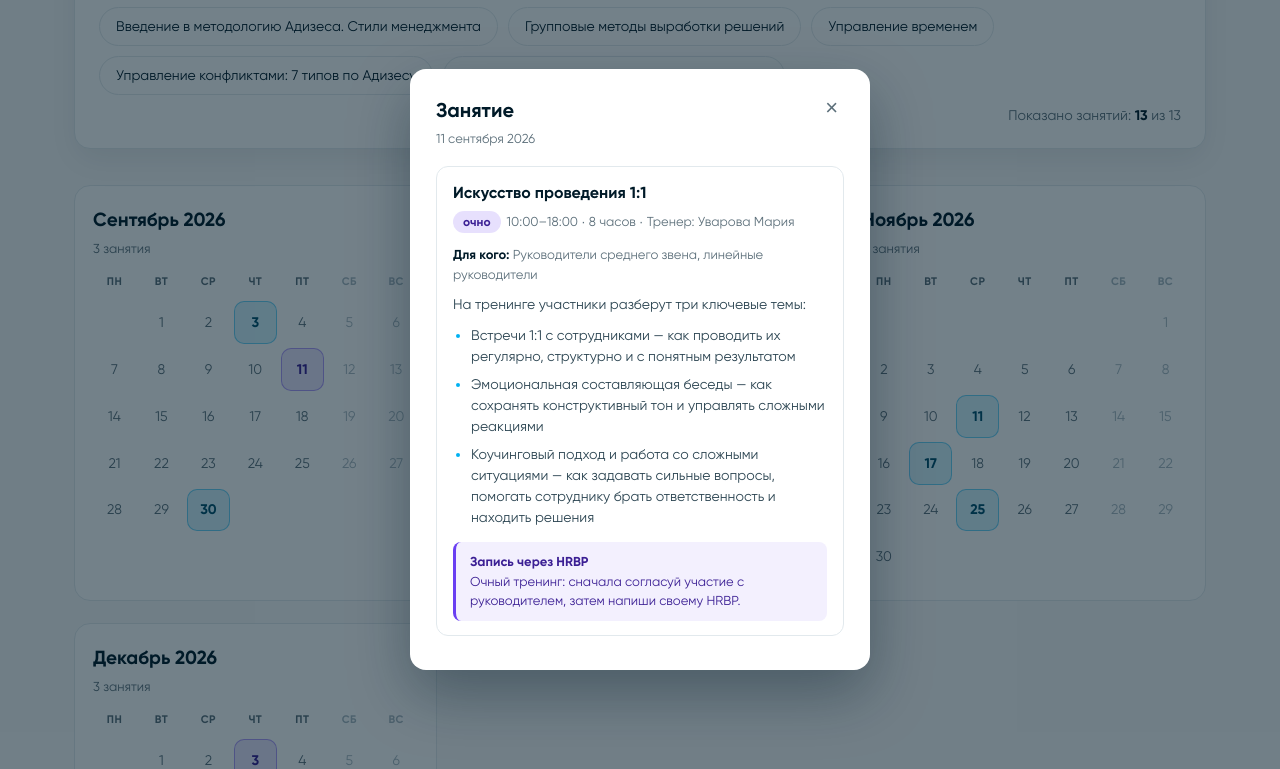
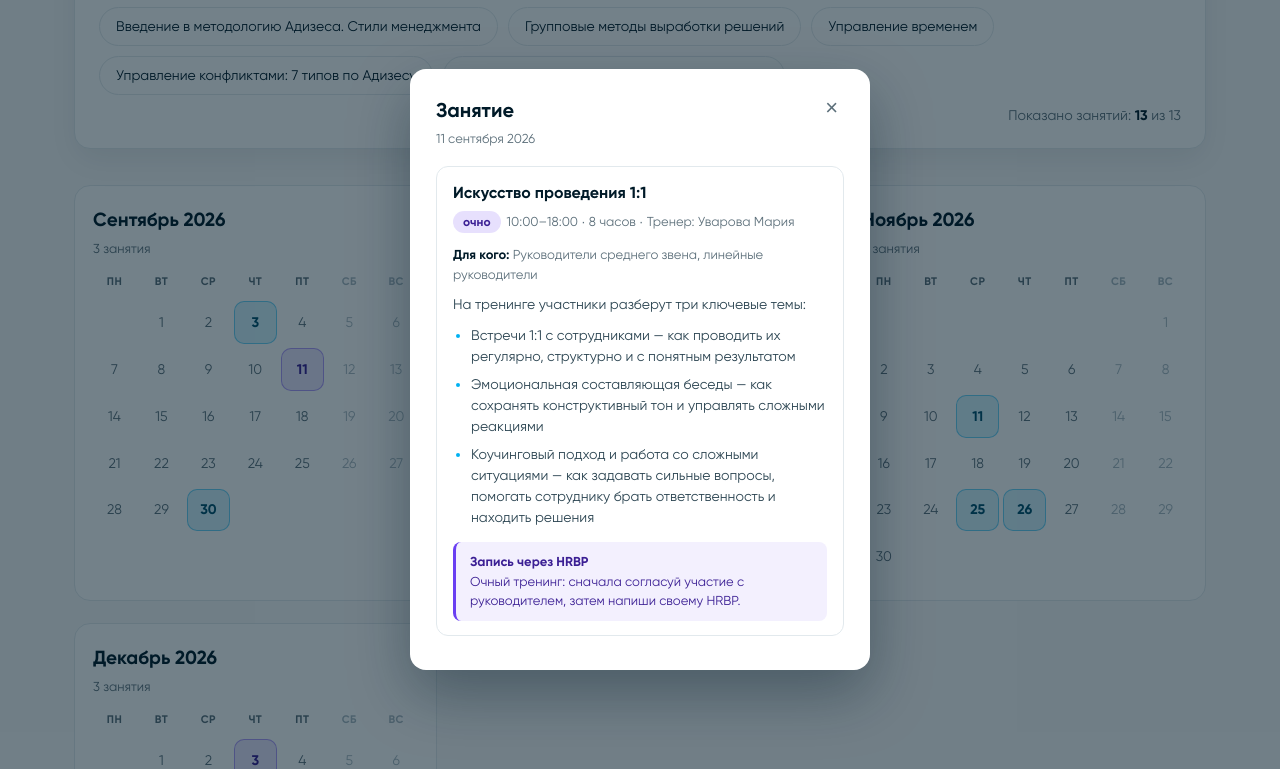
Before and after one commit to mauvarova/algBoo, a plain HTML site: page index.html in a window 1280 px wide. Both pictures are taken after a click on the button "11". Shown: the part 867-1636 px from the top of the page. Drawn offline with Linux system fonts and the light colour scheme.

Commit message:
Перенос тренинга «Управление конфликтами» с 17 на 26 ноября
Co-Authored-By: Claude Opus 5.5 <noreply@anthropic.com>
Claude-Session: https://claude.ai/code/session_01XirVcEzjUPdddBf4BCCDiP

```diff
--- a/index.html
+++ b/index.html
@@ -318,6 +318,7 @@
      trainer — тренер на эту дату
      format  — "онлайн" или "очно"
      place   — площадка для очных (пока пусто)
+     time    — (необязательно) своё время для этой даты, если отличается от COURSES
      url     — ссылка на запись. У очных тренингов она сохранена,
                но на странице НЕ показывается: запись на них идёт через HRBP.
                Если порядок записи изменится, включить кнопку у очных можно
@@ -409,8 +410,8 @@ const EVENTS = [
   {date:"2026-10-21", title:"Управление временем", trainer:"Уварова Мария", format:"онлайн", place:"", url:"https://exam.askona.ru/_wt/corpu_event_cust?id=7677879260772141076"},
   {date:"2026-10-28", title:"Введение в методологию Адизеса. Стили менеджмента", trainer:"Ершова Ольга", format:"онлайн", place:"", url:"https://exam.askona.ru/_wt/corpu_event_cust?id=7677880820160717456"},
   {date:"2026-11-11", title:"Управление конфликтами: 7 типов по Адизесу", trainer:"Уварова Мария", format:"онлайн", place:"", url:"https://exam.askona.ru/_wt/corpu_event_cust?id=7677883637638716979"},
-  {date:"2026-11-17", title:"Управление конфликтами: 7 типов по Адизесу", trainer:"Уварова Мария", format:"онлайн", place:"", url:"https://exam.askona.ru/_wt/corpu_event_cust?id=7677889852063924088"},
   {date:"2026-11-25", title:"Анализ и структурирование информации с ИИ", trainer:"Ершова Ольга", format:"онлайн", place:"", url:"https://exam.askona.ru/_wt/corpu_event_cust?id=7677890832239784424"},
+  {date:"2026-11-26", title:"Управление конфликтами: 7 типов по Адизесу", trainer:"Ершова Ольга", format:"онлайн", place:"", time:"11:00–15:00", url:"https://exam.alg-university.ru/_wt/corpu_event?id=7677889852063924088"},
   {date:"2026-12-03", title:"Искусство проведения 1:1", trainer:"Уварова Мария", format:"очно", place:"", url:"https://exam.askona.ru/_wt/corpu_event_cust?id=7677892154947160808"},
   {date:"2026-12-09", title:"Анализ и структурирование информации с ИИ", trainer:"Ершова Ольга", format:"онлайн", place:"", url:"https://exam.askona.ru/_wt/corpu_event_cust?id=7677892974869180493"},
   {date:"2026-12-16", title:"Анализ и структурирование информации с ИИ", trainer:"Ершова Ольга", format:"онлайн", place:"", url:"https://exam.askona.ru/_wt/corpu_event_cust?id=7677894940995271501"}
@@ -573,7 +574,7 @@ function openPop(iso, list){
     card.className = "ev";
     const online = e.format === "онлайн";
     const c = COURSES[e.title] || {};
-    const bits = [c.time, c.duration, e.place, e.trainer ? "Тренер: " + e.trainer : ""].filter(Boolean);
+    const bits = [e.time || c.time, c.duration, e.place, e.trainer ? "Тренер: " + e.trainer : ""].filter(Boolean);
 
     card.innerHTML =
       '<h4></h4>' +
```
